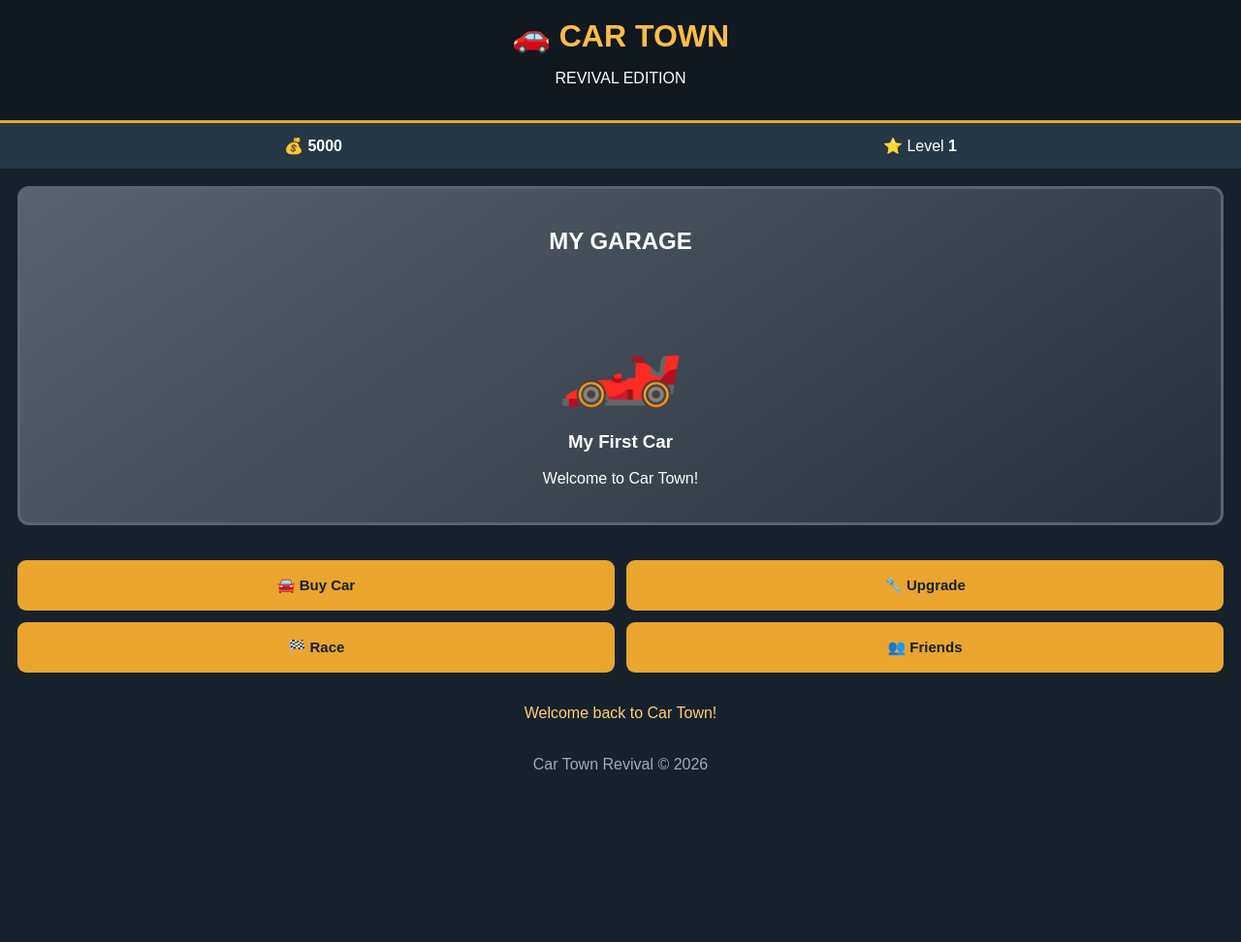
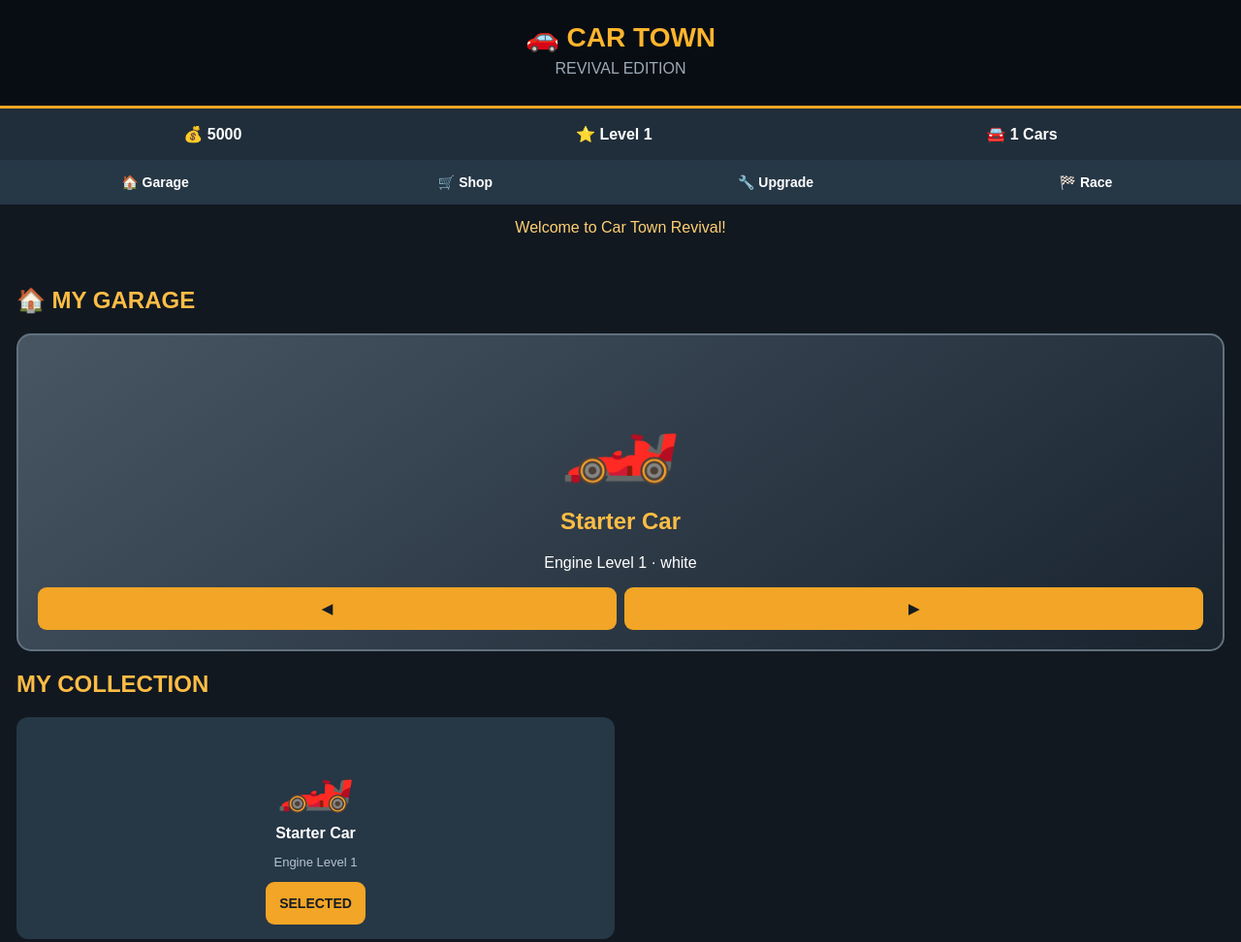
Before and after one commit to dimitrishliev28-cpu/car-town-revival, a plain HTML site: page index.html in a window 1280 px wide. Shown: the top 972 px of the page at 97% size. Before the commit the page ends 818 px from the top, so only its background shows below. Drawn offline with Linux system fonts and the light colour scheme.

Commit message:
Refactor HTML structure and styles for Car Town

```diff
--- a/index.html
+++ b/index.html
@@ -1,135 +1,230 @@
+
 <!DOCTYPE html>
 <html lang="el">
 <head>
 <meta charset="UTF-8">
-<meta name="viewport" content="width=device-width, initial-scale=1.0">
+<meta name="viewport" content="width=device-width, initial-scale=1">
 <title>Car Town Revival</title>
 <style>
-* { box-sizing:border-box; }
-body {
-  margin:0;
-  background:#17212b;
-  color:white;
-  font-family:Arial,sans-serif;
-}
-header {
-  background:#101820;
-  padding:18px;
-  text-align:center;
-  border-bottom:3px solid #e6a52b;
-}
-header h1 { margin:0; color:#ffbd45; }
-.stats {
-  display:flex;
-  justify-content:space-around;
-  padding:14px;
-  background:#263746;
-}
-.garage {
-  margin:18px;
-  padding:20px;
-  min-height:310px;
-  border:3px solid #566575;
-  border-radius:12px;
-  background:linear-gradient(145deg,#59636d,#26313b);
-  text-align:center;
-}
-.car {
-  font-size:105px;
-  margin:40px 0 15px;
-}
-.buttons {
-  display:grid;
-  grid-template-columns:1fr 1fr;
-  gap:12px;
-  padding:18px;
-}
-button {
-  padding:17px 8px;
-  border:0;
-  border-radius:9px;
-  background:#e9a52e;
-  color:#17212b;
-  font-weight:bold;
-  font-size:15px;
-}
-button:active { transform:scale(.97); }
-#message {
-  text-align:center;
-  padding:15px;
-  color:#ffcf72;
-  min-height:45px;
-}
-footer {
-  text-align:center;
-  padding:20px;
-  color:#9eabb8;
-}
+*{box-sizing:border-box}
+body{margin:0;background:#111820;color:white;font-family:Arial,sans-serif}
+header{padding:22px;text-align:center;background:#080d13;border-bottom:3px solid #f5a623}
+header h1{margin:0;color:#ffb52e;font-size:28px}
+header p{color:#9daab7;margin:7px}
+.stats{display:flex;justify-content:space-around;padding:17px;background:#202e3b;font-weight:bold}
+nav{display:flex;overflow:auto;background:#111d29}
+nav button{flex:1;min-width:95px;border-radius:0;background:#263746;color:white;padding:15px 5px}
+button{border:0;border-radius:9px;padding:14px;background:#f2a526;color:#151c24;font-weight:bold;font-size:14px}
+button:active{transform:scale(.97)}
+button:disabled{opacity:.4}
+.page{padding:17px}
+h2{color:#ffbd45}
+.panel{background:#202e3b;padding:18px;border-radius:13px;margin-bottom:15px}
+.garage{background:linear-gradient(145deg,#485664,#18232e);border:2px solid #62717e;border-radius:15px;padding:20px;text-align:center;min-height:220px}
+.car{font-size:100px;margin:20px}
+.car-card{background:#263746;padding:15px;border-radius:12px;text-align:center}
+.car-card .car{font-size:65px;margin:10px}
+.grid{display:grid;grid-template-columns:repeat(2,minmax(0,1fr));gap:12px}
+.small{font-size:13px;color:#b8c4cf}
+.actions{display:flex;gap:8px;flex-wrap:wrap;justify-content:center}
+.actions button{flex:1}
+#message{text-align:center;color:#ffcf72;padding:15px;min-height:45px}
+.hidden{display:none}
+footer{text-align:center;color:#8493a0;padding:20px}
 </style>
 </head>
 <body>
 <header>
-  <h1>🚗 CAR TOWN</h1>
-  <p>REVIVAL EDITION</p>
+<h1>🚗 CAR TOWN</h1>
+<p>REVIVAL EDITION</p>
 </header>
 
 <div class="stats">
-  <span>💰 <b id="money">5000</b></span>
-  <span>⭐ Level <b id="level">1</b></span>
+<span>💰 <b id="money">5000</b></span>
+<span>⭐ Level <b id="level">1</b></span>
+<span>🚘 <b id="count">1</b> Cars</span>
 </div>
 
-<section class="garage">
-  <h2>MY GARAGE</h2>
-  <div class="car">🏎️</div>
-  <h3>My First Car</h3>
-  <p>Welcome to Car Town!</p>
+<nav>
+<button onclick="show('garage')">🏠 Garage</button>
+<button onclick="show('shop')">🛒 Shop</button>
+<button onclick="show('upgrade')">🔧 Upgrade</button>
+<button onclick="show('race')">🏁 Race</button>
+</nav>
+
+<div id="message">Welcome to Car Town Revival!</div>
+
+<section id="garage" class="page">
+<h2>🏠 MY GARAGE</h2>
+<div class="garage">
+<div class="car" id="mainCar">🏎️</div>
+<h2 id="carName">Starter Car</h2>
+<p id="carInfo">Level 1 · Ready to race</p>
+<div class="actions">
+<button onclick="previousCar()">◀</button>
+<button onclick="nextCar()">▶</button>
+</div>
+</div>
+<h2>MY COLLECTION</h2>
+<div class="grid" id="collection"></div>
 </section>
 
-<div class="buttons">
-  <button onclick="buy()">🚘 Buy Car</button>
-  <button onclick="upgrade()">🔧 Upgrade</button>
-  <button onclick="race()">🏁 Race</button>
-  <button onclick="visit()">👥 Friends</button>
+<section id="shop" class="page hidden">
+<h2>🛒 CAR DEALERSHIP</h2>
+<div class="grid" id="shopCars"></div>
+</section>
+
+<section id="upgrade" class="page hidden">
+<h2>🔧 WORKSHOP</h2>
+<div class="panel">
+<h3 id="upgradeName">Starter Car</h3>
+<div class="car" id="upgradeEmoji">🏎️</div>
+<p>Engine Level: <b id="engine">1</b></p>
+<p>Upgrade cost: 500 coins</p>
+<button onclick="upgradeCar()">UPGRADE ENGINE</button>
 </div>
+<div class="panel">
+<h3>🎨 Paint Shop</h3>
+<div class="actions">
+<button onclick="paint('red')">Red</button>
+<button onclick="paint('blue')">Blue</button>
+<button onclick="paint('gold')">Gold</button>
+</div>
+</div>
+</section>
 
-<div id="message">Welcome back to Car Town!</div>
+<section id="race" class="page hidden">
+<h2>🏁 RACE TRACK</h2>
+<div class="panel" style="text-align:center">
+<div style="font-size:85px">🏎️ 🏁 🏎️</div>
+<h3>Street Race</h3>
+<p>Win coins and increase your level!</p>
+<button onclick="race()">START RACE</button>
+</div>
+</section>
 
 <footer>Car Town Revival © 2026</footer>
 
 <script>
-let money = 5000;
-let level = 1;
+const catalog=[
+{name:"Starter Car",emoji:"🏎️",price:0},
+{name:"City Sport",emoji:"🚗",price:2000},
+{name:"Supercar",emoji:"🏎️",price:5000},
+{name:"Luxury Coupe",emoji:"🚘",price:8000},
+{name:"Racing Beast",emoji:"🏎️",price:12000},
+{name:"Classic Car",emoji:"🚙",price:3500}
+];
 
-function update() {
- document.getElementById("money").textContent=money;
- document.getElementById("level").textContent=level;
+let saved;
+try{saved=JSON.parse(localStorage.getItem("cartown"))}catch(e){}
+let state=saved||{
+money:5000,level:1,selected:0,
+cars:[{id:0,engine:1,color:"white"}]
+};
+
+function save(){
+localStorage.setItem("cartown",JSON.stringify(state));
+update();
 }
-function message(text) {
- document.getElementById("message").textContent=text;
+
+function msg(t){
+document.getElementById("message").textContent=t;
 }
-function buy() {
- if(money>=2000) {
-  money-=2000;
-  message("🚘 New car purchased!");
- } else message("Not enough money!");
- update();
+
+function current(){
+return state.cars[state.selected];
 }
-function upgrade() {
- if(money>=500) {
-  money-=500;
-  level++;
-  message("🔧 Car upgraded! Level "+level);
- } else message("Not enough money!");
- update();
+
+function show(id){
+document.querySelectorAll(".page").forEach(p=>p.classList.add("hidden"));
+document.getElementById(id).classList.remove("hidden");
+render();
 }
-function race() {
- money+=300;
- message("🏁 Race finished! You earned 300 coins!");
- update();
+
+function update(){
+document.getElementById("money").textContent=state.money;
+document.getElementById("level").textContent=state.level;
+document.getElementById("count").textContent=state.cars.length;
 }
-function visit() {
- message("👥 Friends garage coming soon!");
+
+function render(){
+let c=current();
+if(!c)return;
+let model=catalog[c.id];
+document.getElementById("mainCar").textContent=model.emoji;
+document.getElementById("carName").textContent=model.name;
+document.getElementById("carInfo").textContent="Engine Level "+c.engine+" · "+c.color;
+document.getElementById("upgradeName").textContent=model.name;
+document.getElementById("upgradeEmoji").textContent=model.emoji;
+document.getElementById("engine").textContent=c.engine;
+
+document.getElementById("collection").innerHTML=state.cars.map((car,i)=>`
+<div class="car-card">
+<div class="car">${catalog[car.id].emoji}</div>
+<b>${catalog[car.id].name}</b>
+<p class="small">Engine Level ${car.engine}</p>
+<button onclick="selectCar(${i})">${i===state.selected?"SELECTED":"SELECT"}</button>
+</div>`).join("");
+
+document.getElementById("shopCars").innerHTML=catalog.slice(1).map(car=>{
+let owned=state.cars.some(c=>catalog[c.id].name===car.name);
+return `<div class="car-card">
+<div class="car">${car.emoji}</div>
+<b>${car.name}</b>
+<p>💰 ${car.price.toLocaleString("en-US")}</p>
+<button ${owned?"disabled":""} onclick="buy(${catalog.indexOf(car)})">${owned?"OWNED":"BUY CAR"}</button>
+</div>`;
+}).join("");
+update();
 }
+
+function selectCar(i){
+state.selected=i;
+save();render();msg("🚘 Car selected!");
+}
+
+function previousCar(){
+state.selected=(state.selected-1+state.cars.length)%state.cars.length;
+save();render();
+}
+function nextCar(){
+state.selected=(state.selected+1)%state.cars.length;
+save();render();
+}
+
+function buy(id){
+let car=catalog[id];
+if(state.cars.some(c=>c.id===id)){msg("You already own this car!");return}
+if(state.money<car.price){msg("Not enough coins!");return}
+state.money-=car.price;
+state.cars.push({id,engine:1,color:"white"});
+state.selected=state.cars.length-1;
+save();render();msg("🎉 "+car.name+" purchased!");
+}
+
+function upgradeCar(){
+let c=current();
+if(state.money<500){msg("Not enough coins!");return}
+state.money-=500;c.engine++;
+if(c.engine%3===0)state.level++;
+save();render();msg("🔧 Engine upgraded to level "+c.engine+"!");
+}
+
+function paint(color){
+if(state.money<200){msg("Need 200 coins for paint!");return}
+state.money-=200;
+current().color=color;
+save();render();msg("🎨 New paint: "+color);
+}
+
+function race(){
+let reward=Math.floor(200+Math.random()*501);
+state.money+=reward;
+if(reward>550)state.level++;
+save();msg("🏁 Race finished! You won "+reward+" coins!");
+}
+
+render();
 </script>
 </body>
 </html>
```
